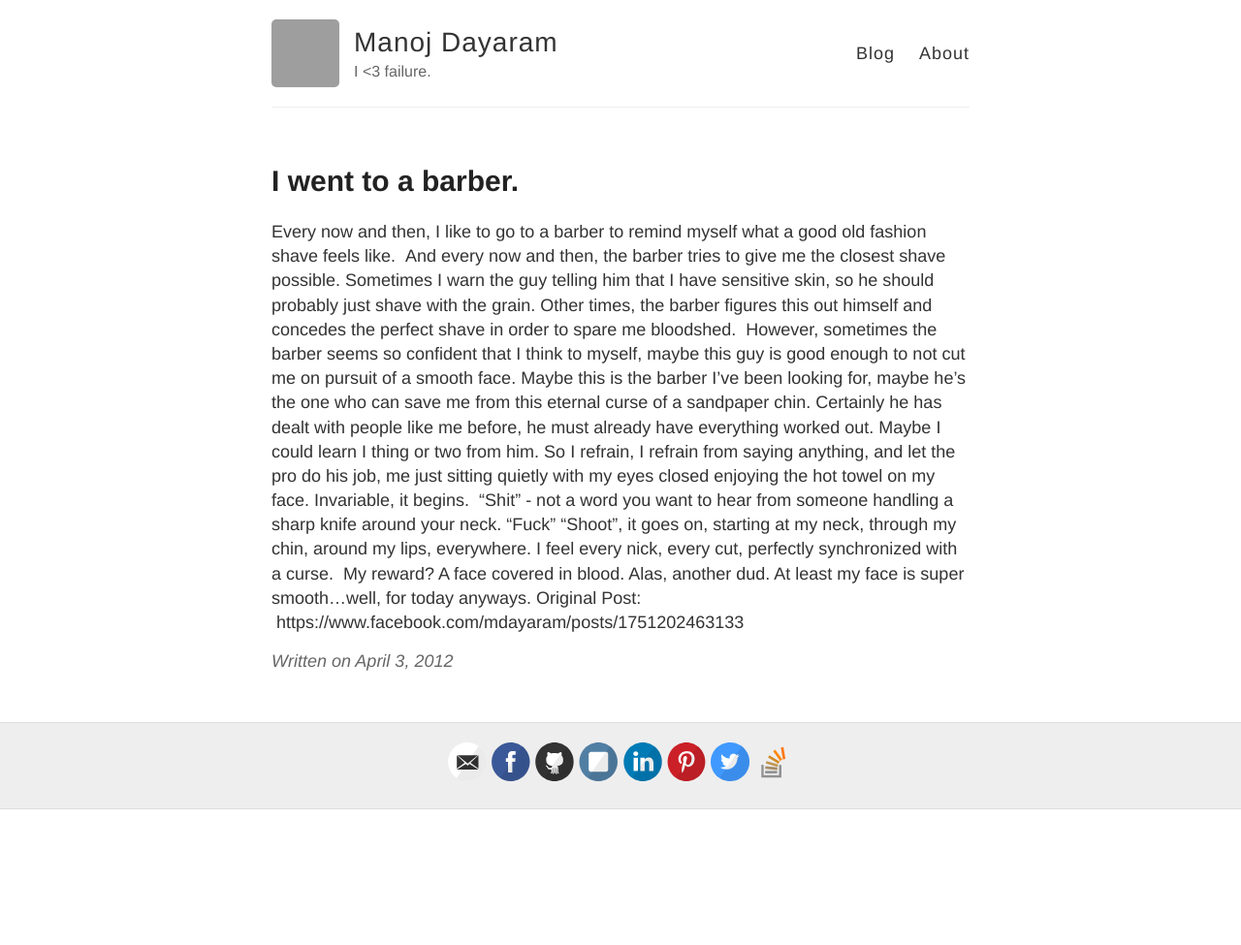
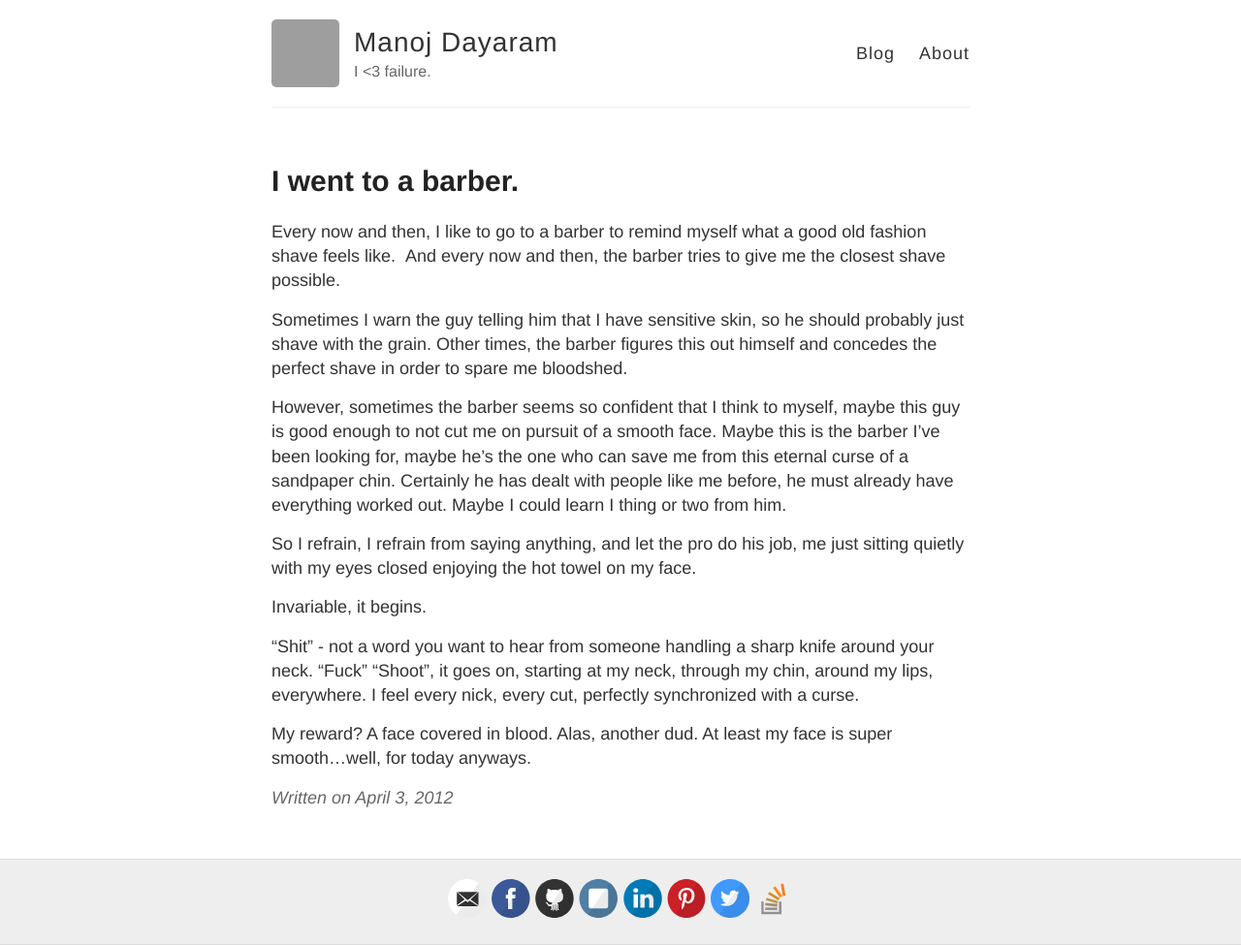
Before and after one commit to mdayaram/mdayaram.github.io, a Jekyll site: the page built from _posts/2012-04-03-i-went-to-a-barber.md, in a window 1280 px wide. Shown: the whole page at 97% size. Built offline with Jekyll 4.4.1, drawn with Linux system fonts in a browser that asks for light colours; comment, search, counter and statistics services are not loaded; before the commit the page ends 900 px from its top, so only the background shows below that; some of the changed lines change nothing that is shown; grey boxes are pictures that could not be loaded.

Commit message:
updating barber

```diff
--- a/_posts/2012-04-03-i-went-to-a-barber.md
+++ b/_posts/2012-04-03-i-went-to-a-barber.md
@@ -1,7 +1,7 @@
 ---
 layout: post
 title: I went to a barber.
-date: '2012-04-03T09:00:00-04:00'
+date: '2012-04-03T09:13:17-04:00'
 tags:
 - story
 - shaving
@@ -9,10 +9,15 @@ tags:
 tumblr_url: http://blog.noj.cc/post/20536430067/i-went-to-a-barber
 ---
 Every now and then, I like to go to a barber to remind myself what a good old fashion shave feels like.  And every now and then, the barber tries to give me the closest shave possible.
+
 Sometimes I warn the guy telling him that I have sensitive skin, so he should probably just shave with the grain. Other times, the barber figures this out himself and concedes the perfect shave in order to spare me bloodshed.
+
 However, sometimes the barber seems so confident that I think to myself, maybe this guy is good enough to not cut me on pursuit of a smooth face. Maybe this is the barber I’ve been looking for, maybe he’s the one who can save me from this eternal curse of a sandpaper chin. Certainly he has dealt with people like me before, he must already have everything worked out. Maybe I could learn I thing or two from him.
+
 So I refrain, I refrain from saying anything, and let the pro do his job, me just sitting quietly with my eyes closed enjoying the hot towel on my face.
+
 Invariable, it begins.
+
 "Shit" - not a word you want to hear from someone handling a sharp knife around your neck. "Fuck" "Shoot", it goes on, starting at my neck, through my chin, around my lips, everywhere. I feel every nick, every cut, perfectly synchronized with a curse.
+
 My reward? A face covered in blood. Alas, another dud. At least my face is super smooth…well, for today anyways.
-Original Post:  https://www.facebook.com/mdayaram/posts/1751202463133
```
